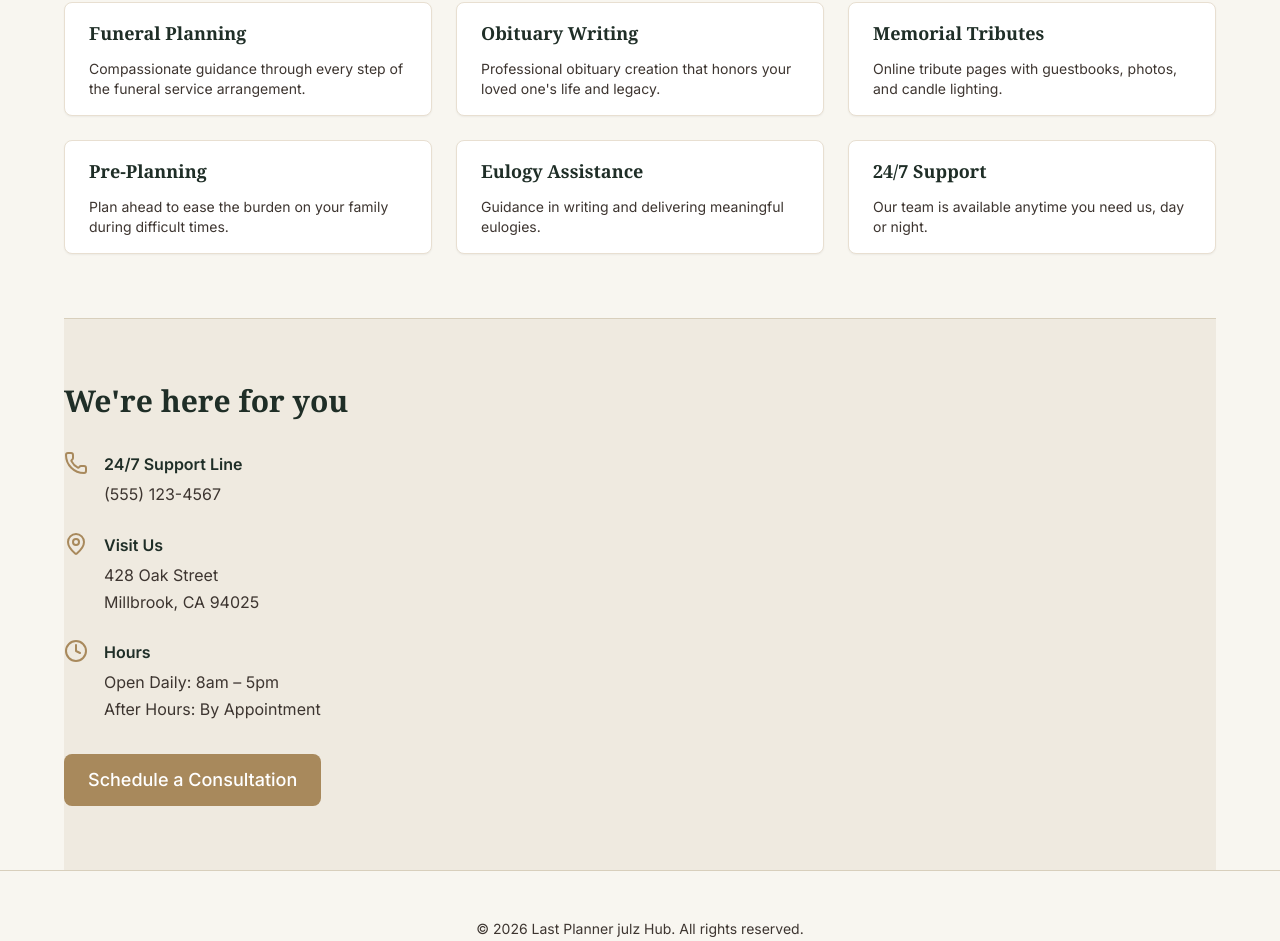
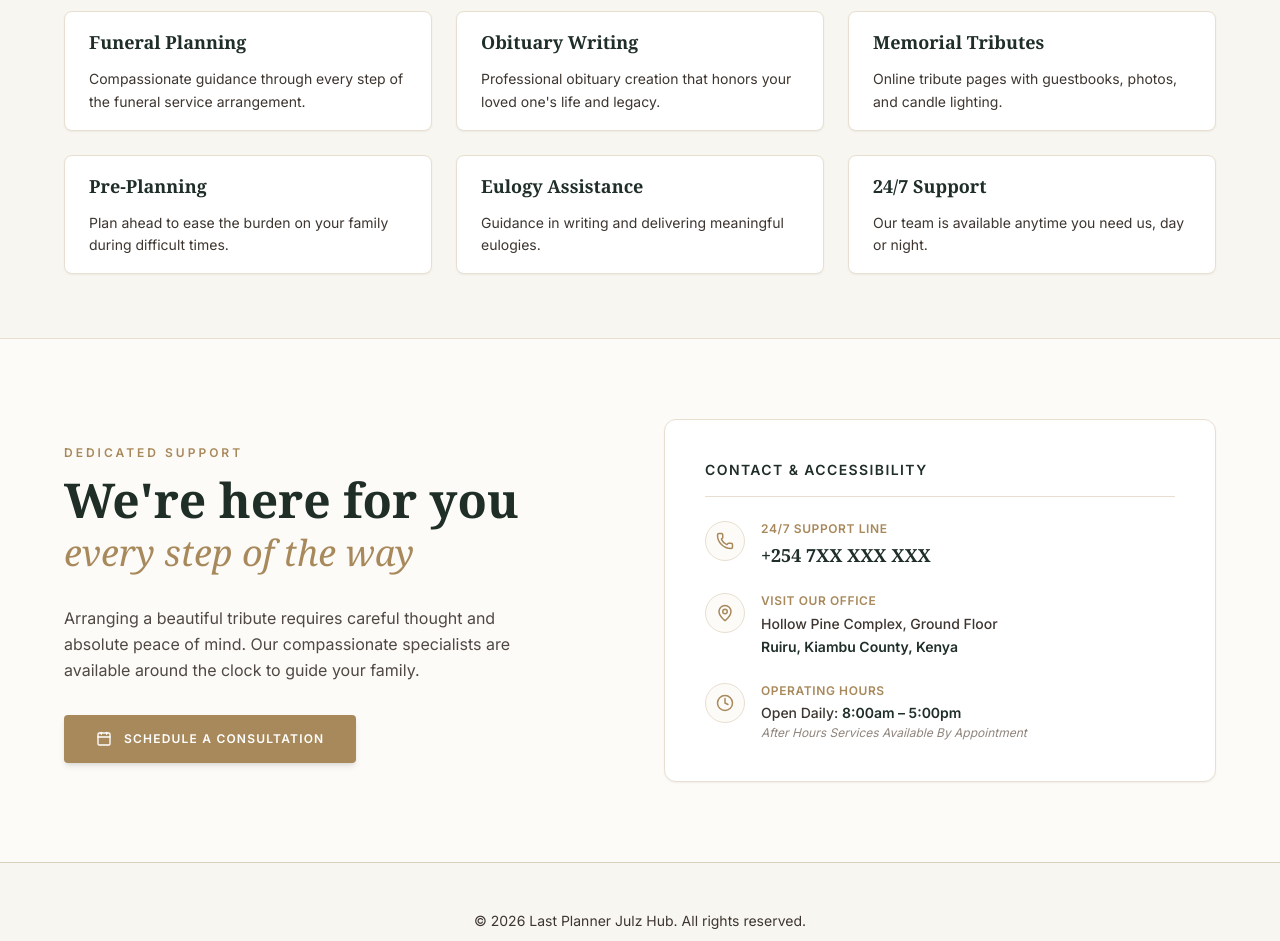
Before and after one commit to Programmerstephen1/Funeralhome, a React (Vite) app in the folder frontend/: page / in a window 1280 px wide. Shown: the part 596-1537 px from the top of the page. Built offline with nearby package versions, Linux system fonts and the light colour scheme.

Commit message:
color changes to implement the new contact section in home page and removal of errors at memorialoverview

```diff
--- a/frontend/src/pages/HomePage.jsx
+++ b/frontend/src/pages/HomePage.jsx
@@ -1,17 +1,17 @@
 import React from "react";
-import { Phone, MapPin, Clock } from "lucide-react";
+import { Phone, MapPin, Clock, Calendar } from "lucide-react";
 import { Button, Card, CardBody } from "../components";
 
 export default function HomePage() {
   return (
     <div className="bg-[#F8F6F0]">
       {/* Hero Section */}
-      <section className="site-container py-20 text-center">
+      <section className="site-container py-20 text-center animate-fadeIn">
         <h1 className="text-5xl md:text-6xl font-serif font-semibold text-[#1F2E27] mb-6">
           A steady place to turn
         </h1>
-        <p className="text-xl text-[#3D3530] max-w-2xl mx-auto mb-8">
-          Last Planner julz has helped families honor the people they love for over 60 years.
+        <p className="text-xl text-[#3D3530] max-w-2xl mx-auto mb-8 leading-relaxed">
+          Last Planner Julz has helped families honor the people they love with absolute dignity.
           Whatever brought you here, we're here to help.
         </p>
         <div className="flex gap-4 justify-center flex-wrap">
@@ -34,7 +34,9 @@ export default function HomePage() {
 
       {/* Services Preview */}
       <section className="site-container py-16 border-t border-[#D8CFBC]">
-        <h2 className="text-3xl font-serif font-semibold text-[#1F2E27] mb-12">Our Services</h2>
+        <h2 className="text-3xl font-serif font-semibold text-[#1F2E27] mb-12 text-center md:text-left">
+          Our Services
+        </h2>
         <div className="grid md:grid-cols-3 gap-6">
           {[
             {
@@ -62,77 +64,118 @@ export default function HomePage() {
               desc: "Our team is available anytime you need us, day or night.",
             },
           ].map((service, i) => (
-            <Card key={i}>
+            <Card key={i} className="hover:border-[#A8895C] transition-colors duration-300">
               <CardBody>
                 <h3 className="text-lg font-serif font-semibold text-[#1F2E27] mb-3">
                   {service.title}
                 </h3>
-                <p className="text-[#3D3530] text-sm">{service.desc}</p>
+                <p className="text-[#3D3530] text-sm leading-relaxed">{service.desc}</p>
               </CardBody>
             </Card>
           ))}
         </div>
       </section>
 
-      {/* Contact Section */}
+      {/* Contact Section - PRO-GRADE UPDATE */}
       <section
         id="contact"
-        className="site-container py-16 border-t border-[#D8CFBC]"
-        style={{ backgroundColor: "#EFEAE0" }}
+        className="w-full bg-[#FDFBF7] border-t border-[#E8DFD1] py-20 px-4 md:px-8"
       >
-        <div className="max-w-2xl">
-          <h2 className="text-3xl font-serif font-semibold text-[#1F2E27] mb-8">
-            We're here for you
+        <div className="max-w-6xl mx-auto">
+          <div className="grid grid-cols-1 lg:grid-cols-12 gap-12 items-center">
+
+            {/* Left Column: Premium Headline & Action */}
+            <div className="lg:col-span-6 space-y-8">
+              <div className="space-y-3">
+                <span className="text-xs font-bold tracking-[0.25em] uppercase text-[#A8895C]">
+                  Dedicated Support
+                </span>
+                <h2 className="text-4xl md:text-5xl font-serif font-semibold text-[#1F2E27] leading-tight">
+                  We're here for you <br />
+                  <span className="italic text-[#A8895C] font-normal text-3xl md:text-4xl">every step of the way</span>
                 </h2>
+              </div>
+
+              <p className="text-[#3D3530] text-base leading-relaxed max-w-md opacity-90">
+                Arranging a beautiful tribute requires careful thought and absolute peace of mind. Our compassionate specialists are available around the clock to guide your family.
+              </p>
+
+              <button
+                onClick={() => window.location.hash = '#plan'}
+                className="group flex items-center gap-3 bg-[#A8895C] text-white font-semibold tracking-widest text-xs uppercase px-8 py-4 rounded hover:bg-[#1F2E27] transition-all duration-300 shadow-md hover:shadow-lg"
+              >
+                <Calendar size={16} className="group-hover:rotate-12 transition-transform" />
+                Schedule a Consultation
+              </button>
+            </div>
+
+            {/* Right Column: Structured, Bright Contact Card Grid */}
+            <div className="lg:col-span-6 bg-white border border-[#E8DFD1] rounded-xl p-8 md:p-10 shadow-sm hover:shadow-md transition-shadow duration-300">
+              <h3 className="text-sm font-bold text-[#1F2E27] uppercase tracking-widest border-b border-[#E8DFD1] pb-4 mb-6">
+                Contact & Accessibility
+              </h3>
 
               <div className="space-y-6">
-            <div className="flex gap-4">
-              <Phone className="text-[#A8895C] flex-shrink-0" size={24} />
+                {/* Phone Detail Item */}
+                <div className="flex items-start gap-4">
+                  <div className="w-10 h-10 bg-[#FDFBF7] border border-[#E8DFD1] rounded-full flex items-center justify-center shrink-0">
+                    <Phone size={18} className="text-[#A8895C]" />
+                  </div>
                   <div>
-                <h3 className="font-semibold text-[#1F2E27] mb-1">24/7 Support Line</h3>
-                <p className="text-[#3D3530]">(555) 123-4567</p>
-              </div>
-            </div>
-
-            <div className="flex gap-4">
-              <MapPin className="text-[#A8895C] flex-shrink-0" size={24} />
-              <div>
-                <h3 className="font-semibold text-[#1F2E27] mb-1">Visit Us</h3>
-                <p className="text-[#3D3530]">
-                  428 Oak Street<br />
-                  Millbrook, CA 94025
+                    <h4 className="text-xs font-bold uppercase tracking-wider text-[#A8895C] mb-1">
+                      24/7 Support Line
+                    </h4>
+                    <p className="text-lg font-serif font-semibold text-[#1F2E27] hover:text-[#A8895C] transition-colors cursor-pointer">
+                      +254 7XX XXX XXX
                     </p>
                   </div>
                 </div>
 
-            <div className="flex gap-4">
-              <Clock className="text-[#A8895C] flex-shrink-0" size={24} />
+                {/* Location Detail Item */}
+                <div className="flex items-start gap-4">
+                  <div className="w-10 h-10 bg-[#FDFBF7] border border-[#E8DFD1] rounded-full flex items-center justify-center shrink-0">
+                    <MapPin size={18} className="text-[#A8895C]" />
+                  </div>
                   <div>
-                <h3 className="font-semibold text-[#1F2E27] mb-1">Hours</h3>
-                <p className="text-[#3D3530]">
-                  Open Daily: 8am – 5pm<br />
-                  After Hours: By Appointment
+                    <h4 className="text-xs font-bold uppercase tracking-wider text-[#A8895C] mb-1">
+                      Visit Our Office
+                    </h4>
+                    <p className="text-[#3D3530] text-sm leading-relaxed font-medium">
+                      Hollow Pine Complex, Ground Floor <br />
+                      <span className="text-[#1F2E27] font-semibold">Ruiru, Kiambu County, Kenya</span>
+                    </p>
+                  </div>
+                </div>
+
+                {/* Hours Detail Item */}
+                <div className="flex items-start gap-4">
+                  <div className="w-10 h-10 bg-[#FDFBF7] border border-[#E8DFD1] rounded-full flex items-center justify-center shrink-0">
+                    <Clock size={18} className="text-[#A8895C]" />
+                  </div>
+                  <div>
+                    <h4 className="text-xs font-bold uppercase tracking-wider text-[#A8895C] mb-1">
+                      Operating Hours
+                    </h4>
+                    <p className="text-sm text-[#3D3530] font-medium">
+                      Open Daily: <span className="text-[#1F2E27] font-semibold">8:00am – 5:00pm</span>
+                    </p>
+                    <p className="text-xs text-[#8F847C] mt-0.5 italic">
+                      After Hours Services Available By Appointment
                     </p>
                   </div>
                 </div>
               </div>
+            </div>
 
-          <Button
-            variant="primary"
-            size="lg"
-            className="mt-8"
-            onClick={() => window.location.href = 'mailto:info@lastplannerjulzhub.com'}
-          >
-            Schedule a Consultation
-          </Button>
+          </div>
         </div>
       </section>
 
       {/* Footer */}
       <footer className="border-t border-[#D8CFBC] bg-[#F8F6F0] py-12">
         <div className="site-container text-center text-[#3D3530] text-sm">
-          <p>&copy; 2026 Last Planner julz Hub. All rights reserved.</p>
-          <p className="mt-2">Serving families with dignity and compassion since 1958.</p>
+          <p>&copy; 2026 Last Planner Julz Hub. All rights reserved.</p>
+          <p className="mt-2 text-[#A8895C] italic">Serving families with dignity and compassion.</p>
         </div>
       </footer>
     </div>
```
Also changed, not shown: frontend/src/pages/MemorialOverviewPage.jsx (+58 -52 lines). Lines whose indentation alone changed are shown as unchanged.
